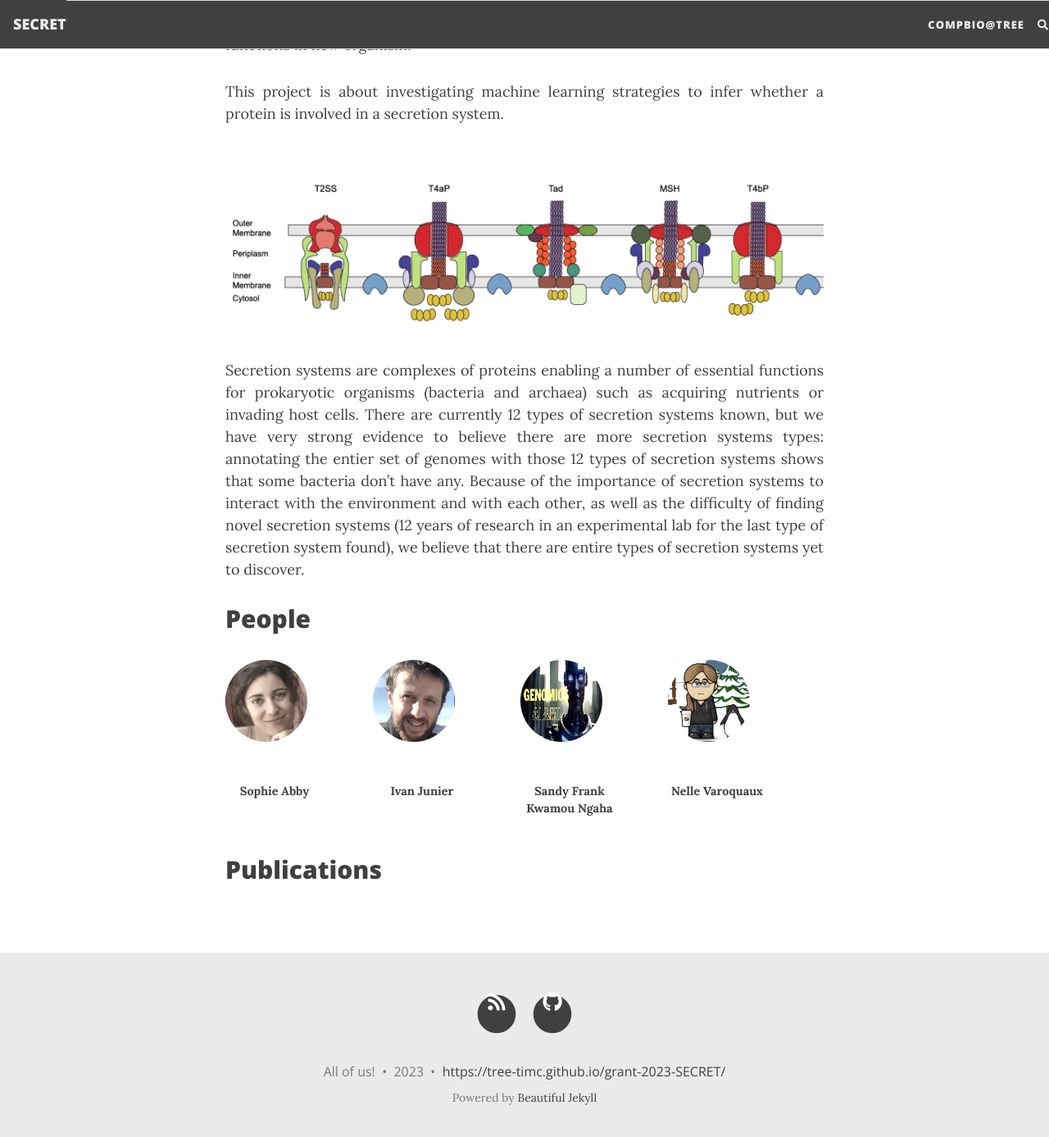
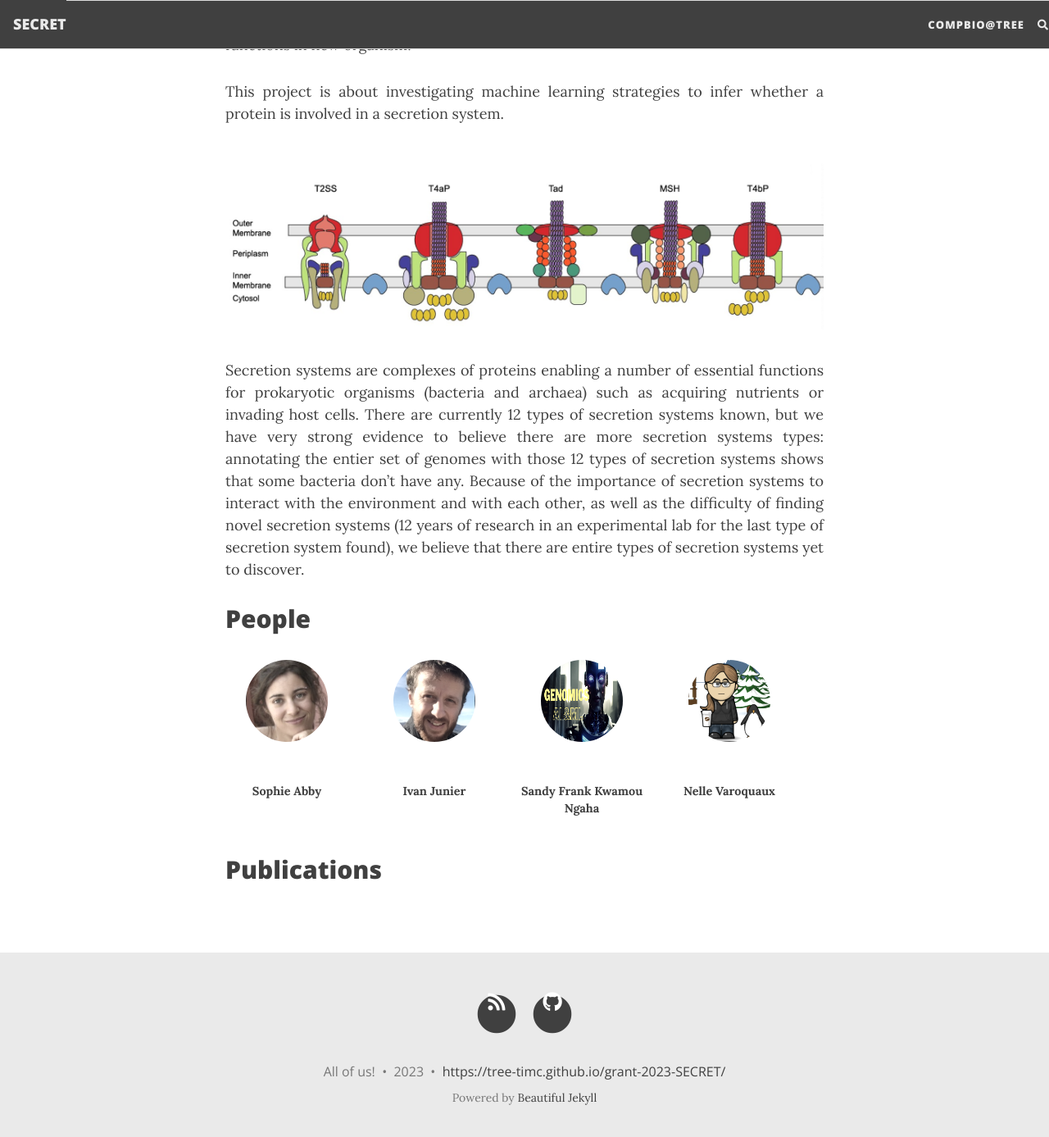
Before and after one commit to TrEE-TIMC/grant-2023-SECRET, a Jekyll site: the page built from about.md, in a window 1280 px wide and 1400 px high, scrolled down 487 px. Shown: the top 1387 px of the window at 82% size. Built offline with Jekyll 4.4.1, drawn with Linux system fonts in a browser that asks for light colours; nearby versions of some CDN libraries; comment, search, counter and statistics services are not loaded.

Commit message:
small fixes to CSS

```diff
--- a/assets/css/beautifuljekyll.css
+++ b/assets/css/beautifuljekyll.css
@@ -1180,6 +1180,7 @@ article a:hover {
     width: 150px;
     height: 150px;
     overflow: hidden;
+    text-align: center;
     z-index: 0;
 }
 
@@ -1239,7 +1240,7 @@ article a:hover {
     font-weight: bold;
     font-size: 80%;
     display: block;
-    width: 120px;
+    width: 150px;
     text-align: center;
 
 }
```
